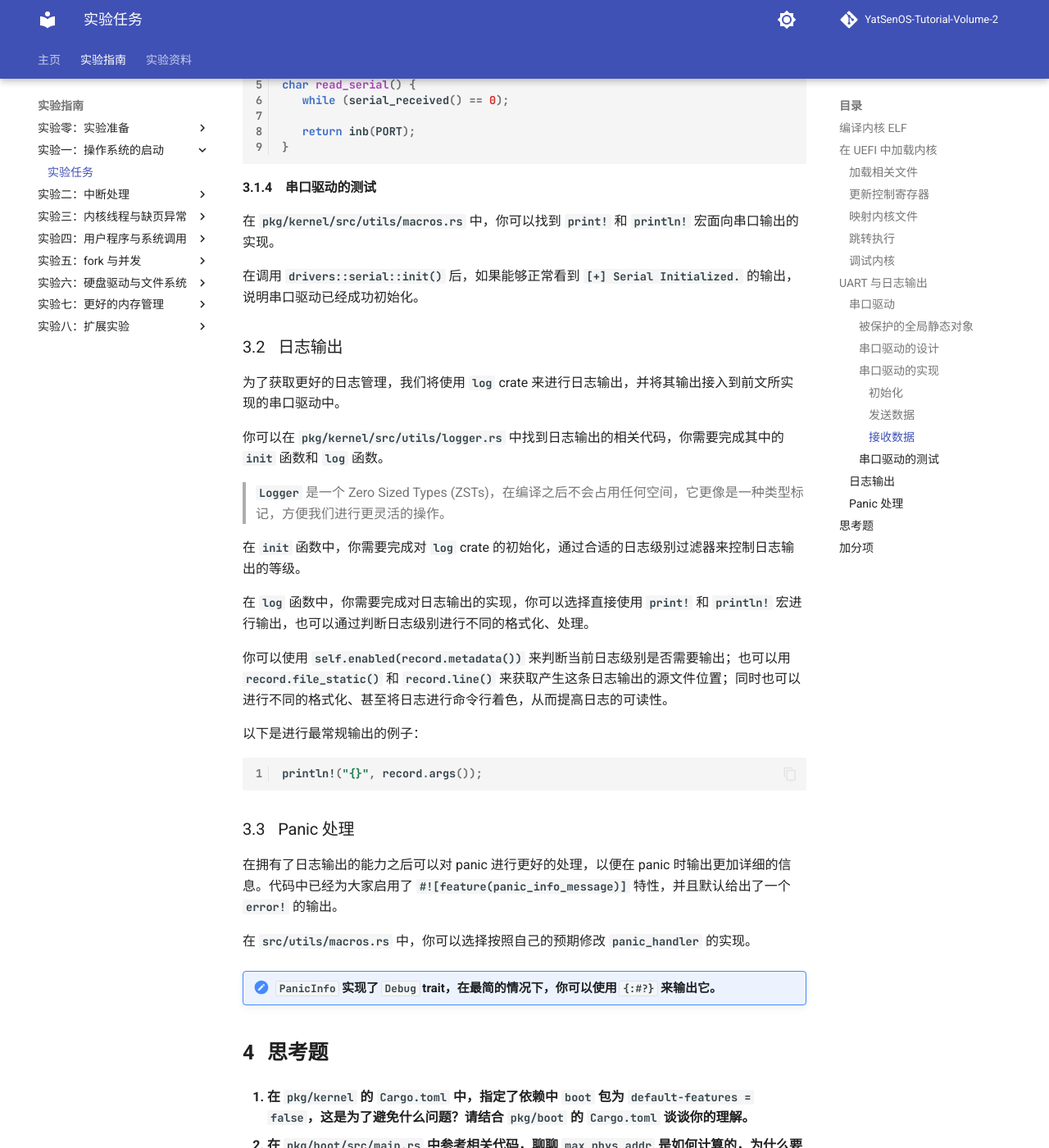
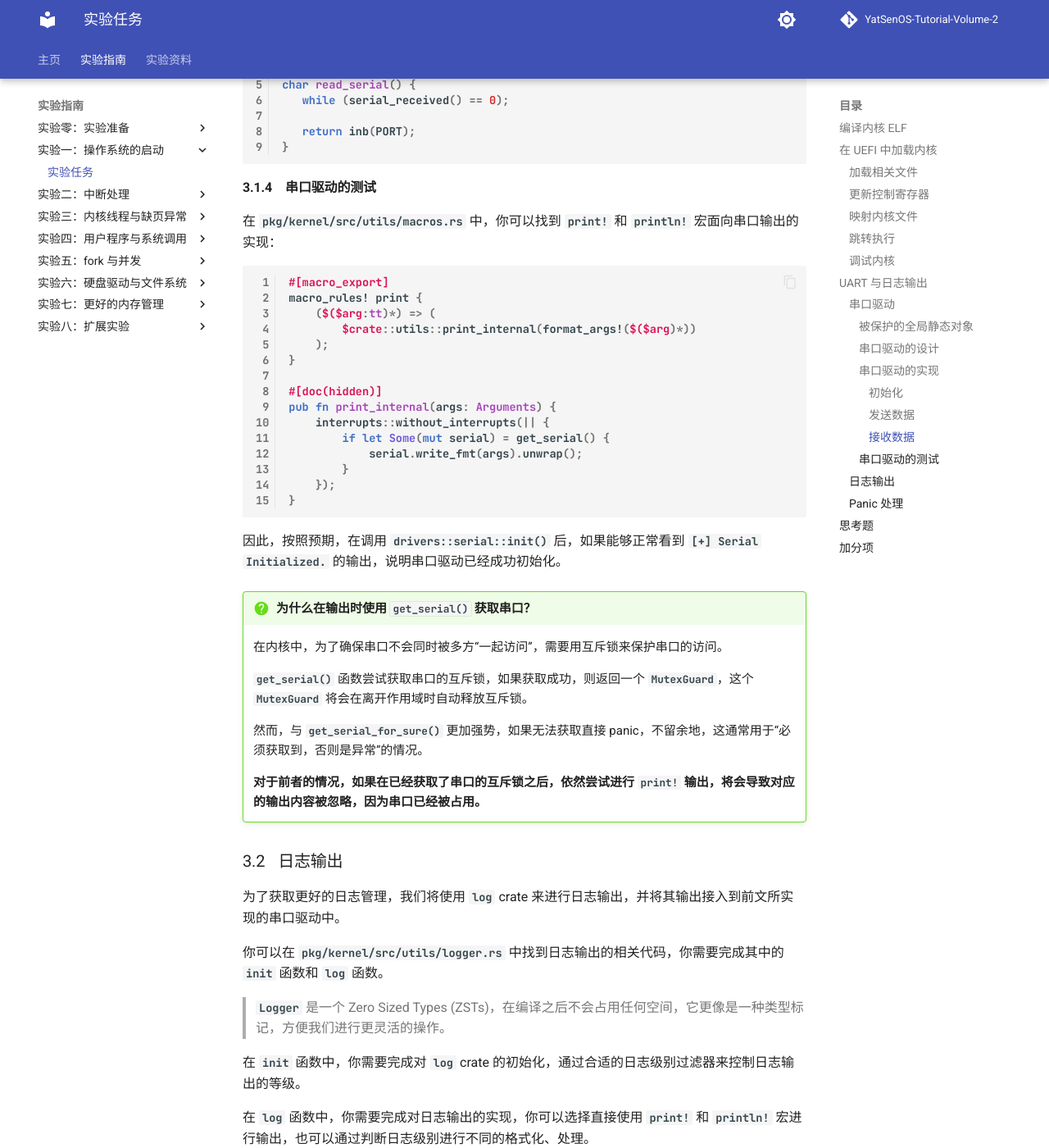
Before and after one commit to YatSenOS/YatSenOS-Tutorial-Volume-2, an MkDocs documentation site: the page built from docs/labs/0x01/tasks.md, in a window 1280 px wide and 1400 px high, scrolled down 10851 px. Shown: the whole window at 82% size. Built offline with MkDocs 1.6.1 and Material for MkDocs 9.7.7, drawn with Linux system fonts in a browser that asks for light colours; comment, search, counter and statistics services are not loaded.

Commit message:
wip(lab/1+2): more about serial

````diff
--- a/docs/labs/0x01/tasks.md
+++ b/docs/labs/0x01/tasks.md
@@ -447,9 +447,37 @@ char read_serial() {
 
 #### 串口驱动的测试
 
-在 `pkg/kernel/src/utils/macros.rs` 中，你可以找到 `print!` 和 `println!` 宏面向串口输出的实现。
+在 `pkg/kernel/src/utils/macros.rs` 中，你可以找到 `print!` 和 `println!` 宏面向串口输出的实现：
 
-在调用 `drivers::serial::init()` 后，如果能够正常看到 `[+] Serial Initialized.` 的输出，说明串口驱动已经成功初始化。
+```rust
+#[macro_export]
+macro_rules! print {
+    ($($arg:tt)*) => (
+        $crate::utils::print_internal(format_args!($($arg)*))
+    );
+}
+
+#[doc(hidden)]
+pub fn print_internal(args: Arguments) {
+    interrupts::without_interrupts(|| {
+        if let Some(mut serial) = get_serial() {
+            serial.write_fmt(args).unwrap();
+        }
+    });
+}
+```
+
+因此，按照预期，在调用 `drivers::serial::init()` 后，如果能够正常看到 `[+] Serial Initialized.` 的输出，说明串口驱动已经成功初始化。
+
+!!! question "为什么在输出时使用 `get_serial()` 获取串口？"
+
+    在内核中，为了确保串口不会同时被多方“一起访问”，需要用互斥锁来保护串口的访问。
+
+    `get_serial()` 函数尝试获取串口的互斥锁，如果获取成功，则返回一个 `MutexGuard`，这个 `MutexGuard` 将会在离开作用域时自动释放互斥锁。
+
+    然而，与 `get_serial_for_sure()` 更加强势，如果无法获取直接 panic，不留余地，这通常用于“必须获取到，否则是异常”的情况。
+
+    **对于前者的情况，如果在已经获取了串口的互斥锁之后，依然尝试进行 `print!` 输出，将会导致对应的输出内容被忽略，因为串口已经被占用。**
 
 ### 日志输出
 
````
Also changed, not shown: docs/labs/0x02/tasks.md (+8 -0 lines).
